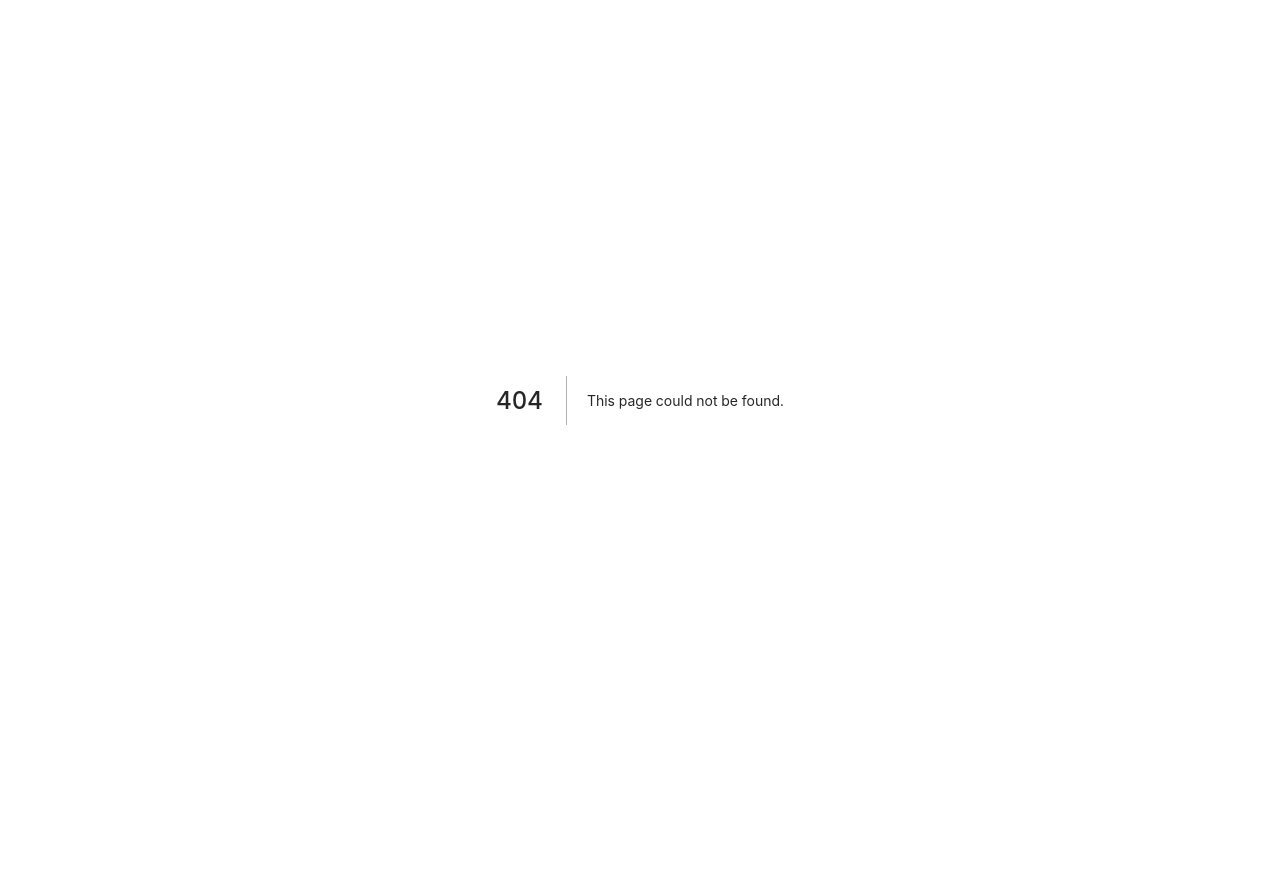
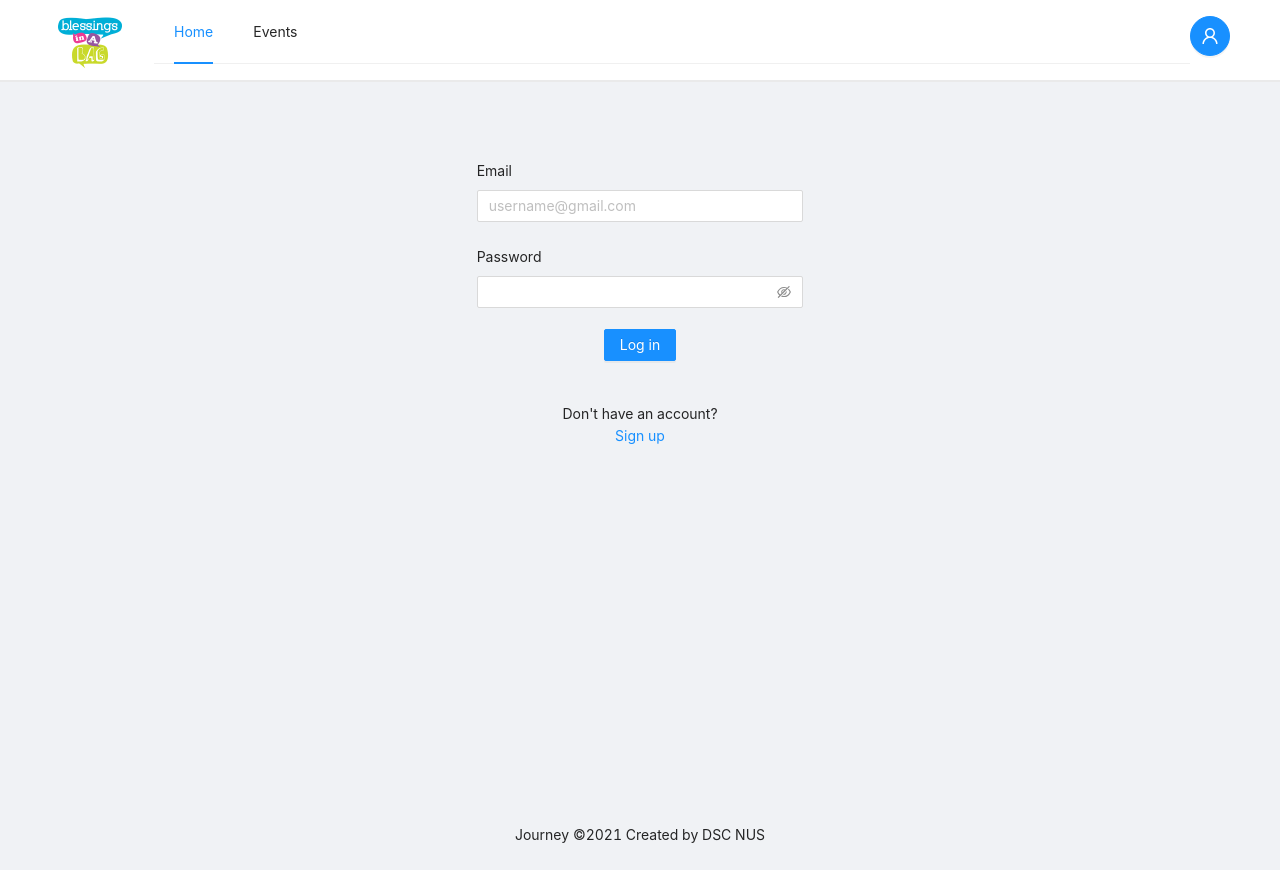
Before and after one commit to chrystalquek/project-journey, a Next.js app in the folder client/: page /auth/login in a window 1280 px wide. Before the commit this address had no page. Before the commit the page ends 800 px from the top, so only its background shows below. Built offline with nearby package versions, Linux system fonts and the light colour scheme.

Commit message:
login without redux yet

```diff
--- /dev/null
+++ b/client/pages/auth/login.tsx
@@ -0,0 +1,77 @@
+import { Form, Input, Button, Checkbox, Layout, Row, Col } from 'antd';
+import NavBar from '../../components/NavBar'
+import Footer from '../../components/Footer'
+import React, { useState, useEffect } from 'react';
+import Link from 'next/link';
+
+const { Content } = Layout;
+
+export default function Auth() {
+    const [form] = Form.useForm();
+    const [, forceUpdate] = useState();
+
+    // To disable submit button at the beginning.
+    useEffect(() => {
+        forceUpdate({});
+    }, []);
+
+    const onFinish = values => {
+        console.log('Success:', values);
+    };
+
+    const onFinishFailed = errorInfo => {
+        console.log('Failed:', errorInfo);
+    };
+    return (
+        <Layout>
+            <NavBar />
+            <Content style={{ padding: '80px 150px 0px 150px', marginTop: 80, textAlign: 'center', minHeight: '90vh' }}>
+                <Row style={{ justifyContent: 'center' }}>
+                    <Col span={8}>
+
+                        <Form
+                            layout="vertical"
+                            name="login"
+                            initialValues={{ remember: true }}
+                            onFinish={onFinish}
+                            onFinishFailed={onFinishFailed}
+                            requiredMark={false}
+                            className="mb-5"
+                        >
+                            <Form.Item
+                                label="Email"
+                                name="email"
+                                rules={[{ required: true, message: 'Please input your username!' }]}
+                            >
+                                <Input placeholder="username@gmail.com" />
+                            </Form.Item>
+
+                            <Form.Item
+                                label="Password"
+                                name="password"
+                                rules={[{ required: true, message: 'Please input your password!' }]}
+                                className="mb-4"
+                            >
+                                <Input.Password />
+                            </Form.Item>
+
+                            <Form.Item >
+                                <Button type="primary" htmlType="submit" disabled={!form.isFieldsTouched(true) || form.getFieldsError().filter(({ errors }) => errors.length).length}>
+                                    Log in
+                                </Button>
+                            </Form.Item>
+                        </Form>
+
+                        <div className="section">
+                            Don't have an account? <br />
+                            <Link href="/auth/signup">
+                                <a>Sign up</a>
+                            </Link>
+                        </div>
+                    </Col>
+                </Row>
+            </Content>
+            <Footer />
+        </Layout >
+    )
+}
```
